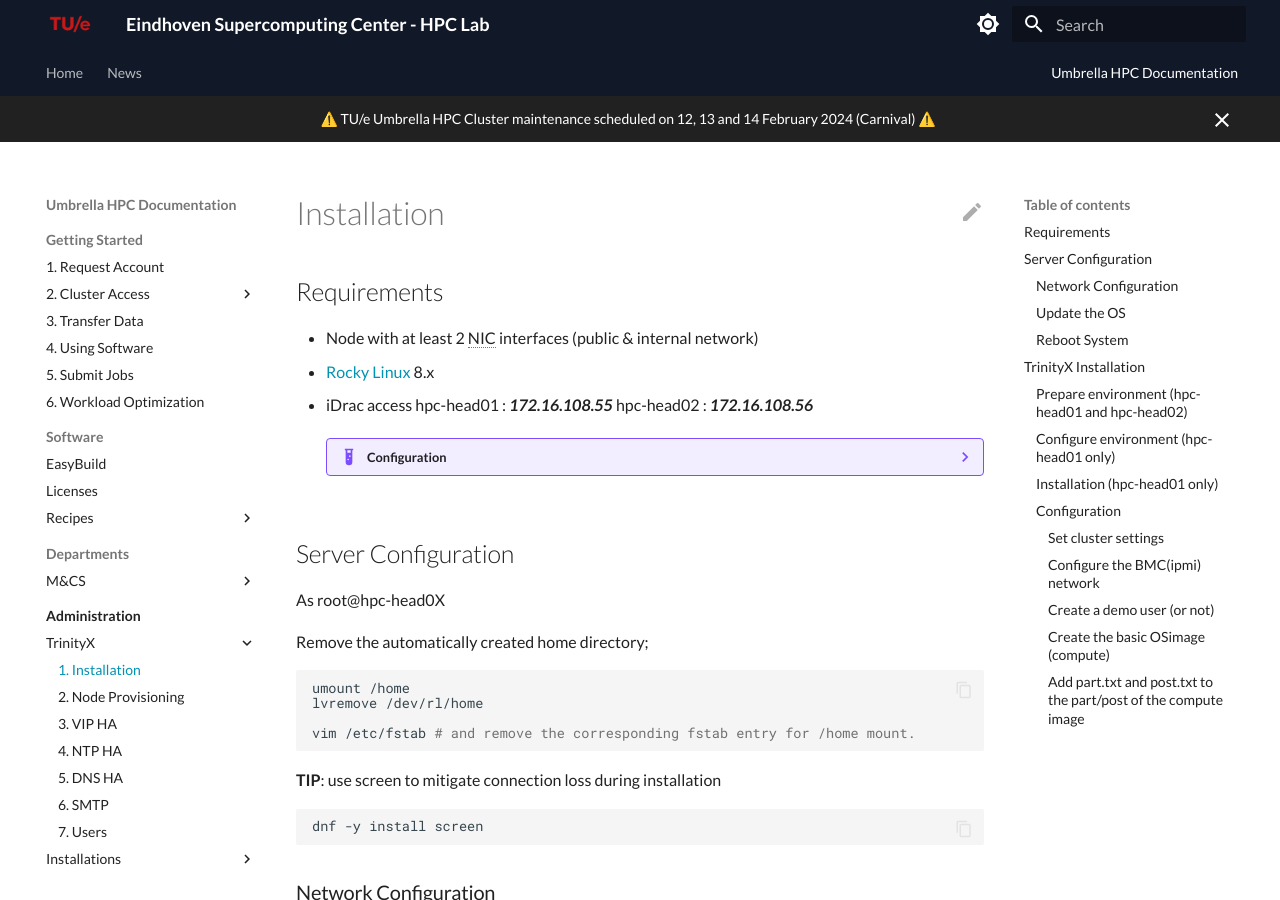
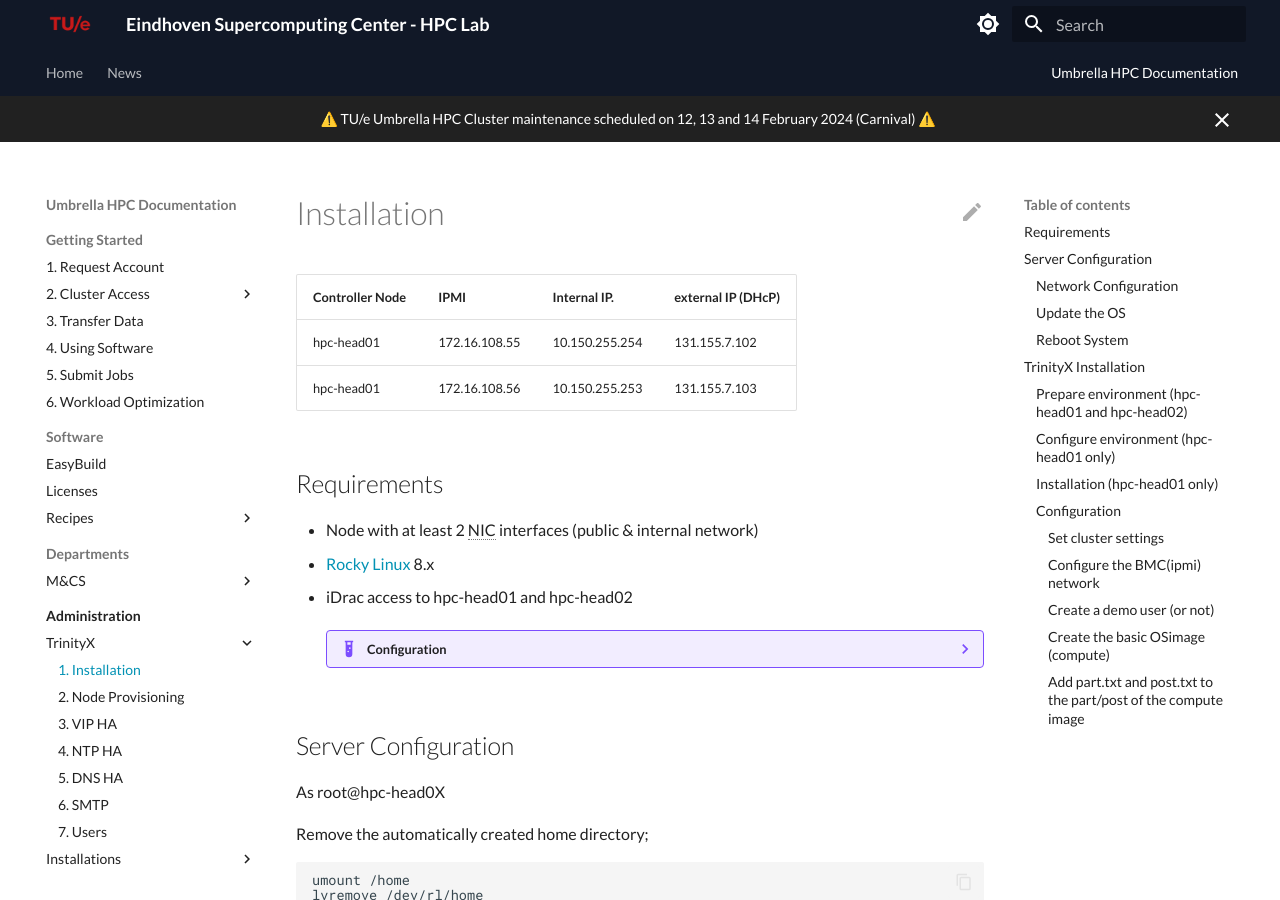
Before and after one commit to gferhpc/supercomputing.tue.nl, an MkDocs documentation site: the page built from pages/documentation/administration/trinityx/installation.md, in a window 1280 px wide and 900 px high. Built offline with MkDocs 1.6.1 and Material for MkDocs 9.7.7, drawn with Linux system fonts in a browser that asks for light colours.

Commit message:
Update installation.md

```diff
--- a/pages/documentation/administration/trinityx/installation.md
+++ b/pages/documentation/administration/trinityx/installation.md
@@ -1,10 +1,15 @@
 # Installation
+
+| Controller Node | IPMI          | Internal IP.   | external IP (DHcP) |
+|-----------------|---------------|----------------|--------------------|
+| hpc-head01      | 172.16.108.55 | 10.150.255.254 | 131.155.7.102      |
+| hpc-head01      | 172.16.108.56 | 10.150.255.253 | 131.155.7.103      |                   |
 
 ## Requirements
 
 - Node with at least 2 NIC interfaces (public & internal network)
 - [Rocky Linux](https://rockylinux.org){:target=_blank} 8.x
-- iDrac access hpc-head01 : ***172.16.108.55*** hpc-head02 : ***172.16.108.56***
+- iDrac access to hpc-head01 and hpc-head02
 
     ??? example "Configuration"
 
```
